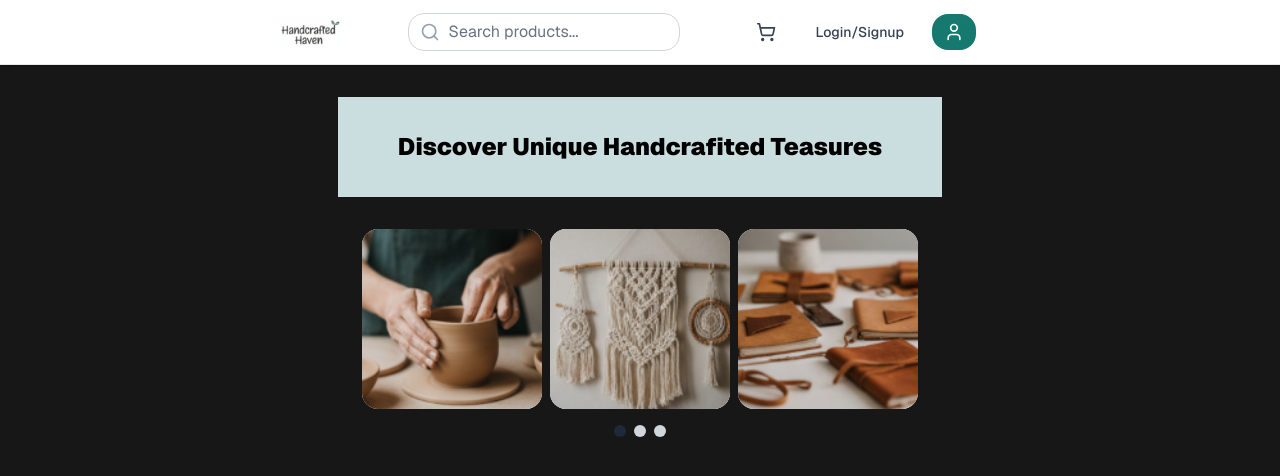
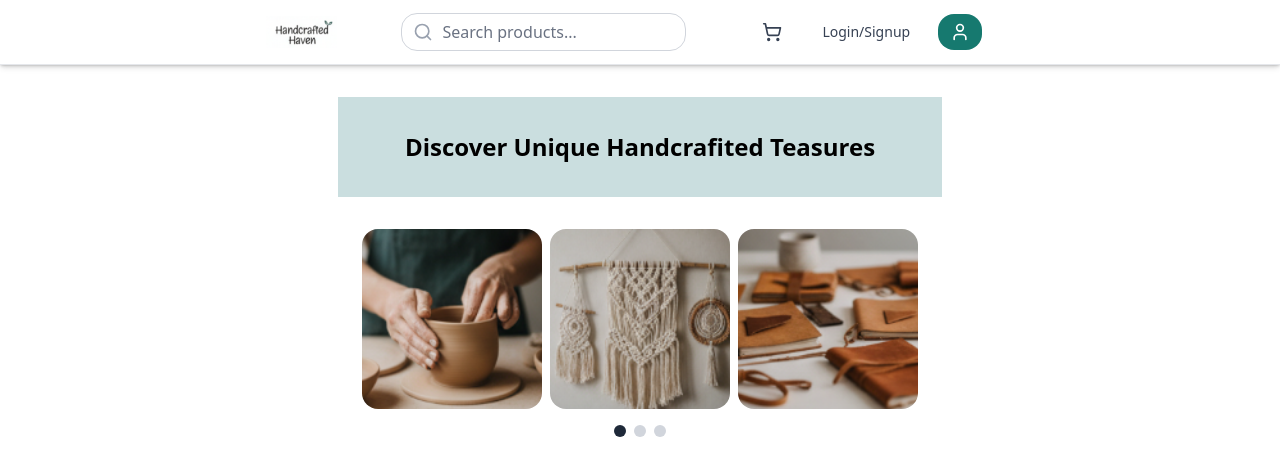
Before and after one commit to CarlosMedinaSullca/WDD430-HandcraftedHaven, a Next.js app: page / in a window 1280 px wide. Shown: the top 476 px of the page. Built offline with nearby package versions, Linux system fonts and the light colour scheme.

Commit message:
resolving conflicts

```diff
--- a/src/app/globals.css
+++ b/src/app/globals.css
@@ -2,14 +2,7 @@
 
 :root {
   --background: #ffffff;
-  --foreground: #171717;
-}
-
-@theme inline {
-  --color-background: var(--background);
-  --color-foreground: var(--foreground);
-  --font-sans: var(--font-geist-sans);
-  --font-mono: var(--font-geist-mono);
+  --foreground: #e9e2e2;
 }
 
 @media (prefers-color-scheme: dark) {
@@ -20,7 +13,20 @@
 }
 
 body {
-  background: var(--foreground);
+  background: var(--background);
   color: var(--foreground);
   font-family: Arial, Helvetica, sans-serif;
 }
+
+@layer utilities {
+  /* Hide scrollbar for Chrome, Safari and Opera */
+  .no-scrollbar::-webkit-scrollbar {
+    display: none;
+  }
+
+  /* Hide scrollbar for IE, Edge and Firefox */
+  .no-scrollbar {
+    -ms-overflow-style: none;  /* IE and Edge */
+    scrollbar-width: none;  /* Firefox */
+  }
+}
```
